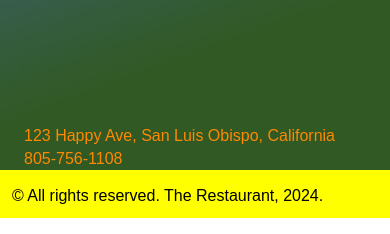
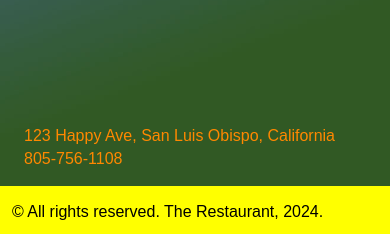
Before and after one commit to issacenriquecervantes/issacenriquecervantes.github.io, a plain HTML site: page grc338/website-mobile-first/index.html in a window 390 px wide. Shown: the part 651-885 px from the top of the page. Drawn offline with Linux system fonts and the light colour scheme.

Commit message:
Update style.css

```diff
--- a/grc338/website-mobile-first/style.css
+++ b/grc338/website-mobile-first/style.css
@@ -23,7 +23,7 @@ div.container {
 
 
 main {
-	padding: 1em 1.5rem 3em;
+	padding: 1em 1.5rem 4em;
 	}
 
 img {
```
